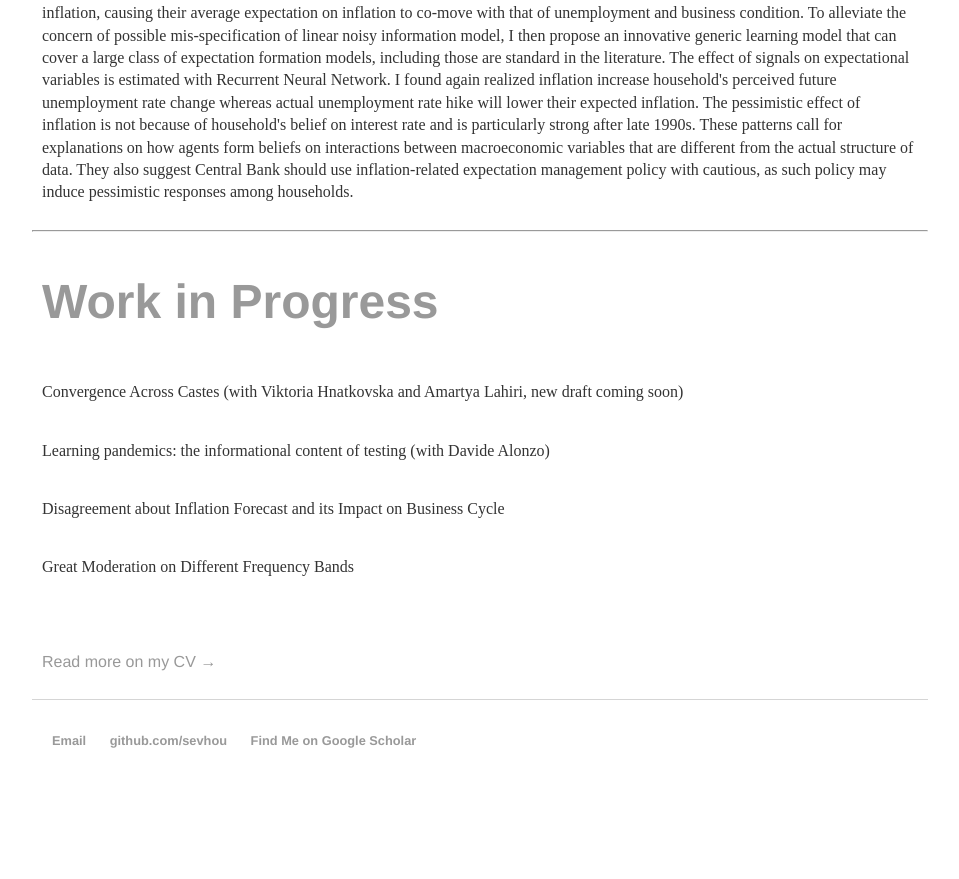
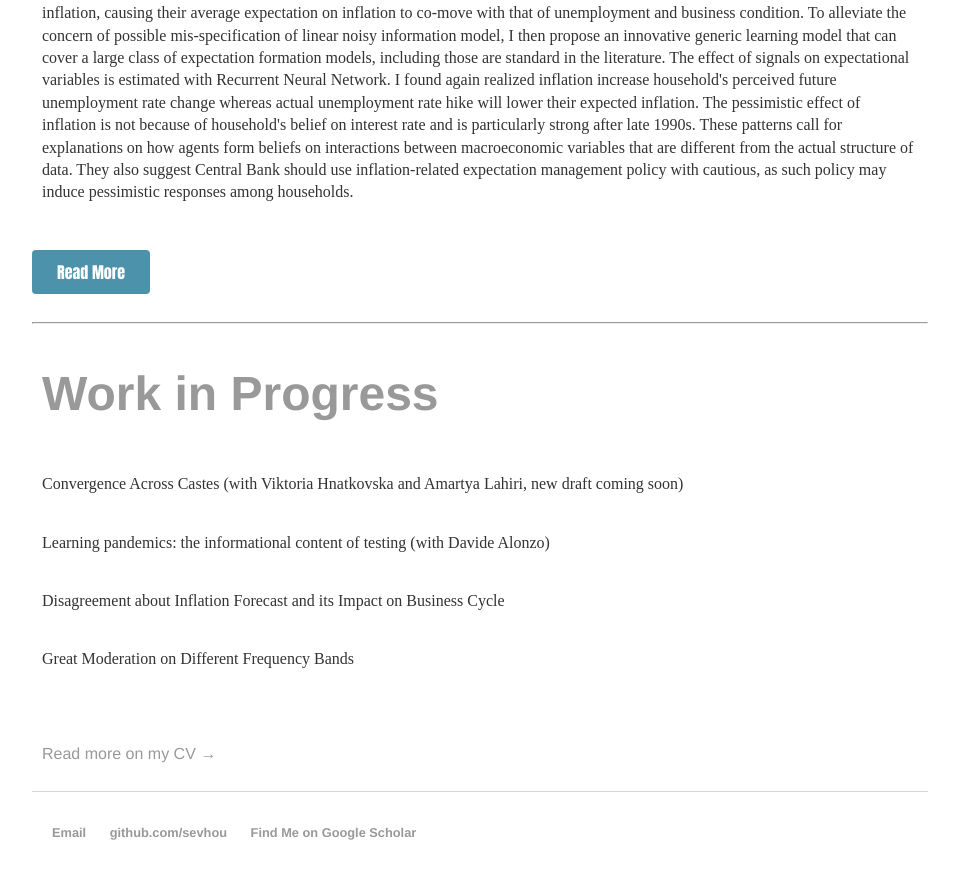
Before and after one commit to sevhou/sevhou.github.io, a Jekyll site: the page built from research/index.html, in a window 1280 px wide and 900 px high, scrolled down 1469 px. Shown: the top 879 px of the window, without its empty margins (160-1119 px from the left). Built offline with Jekyll 4.4.1, drawn with Linux system fonts in a browser that asks for light colours; before the commit the page ends 2297 px from its top, so only the background shows below that.

Commit message:
Update index.html

```diff
--- a/research/index.html
+++ b/research/index.html
@@ -69,6 +69,7 @@ title: Research
 			policy may induce pessimistic responses among households.
 
 		</p>
+		<a href="https://sevhou.github.io/research/Learning_with_RNN_Sev_latest.pdf" class="bluebutton">Read More</a>
 		<hr>
 
 	<h1 class="wip">Work in Progress</h1>
```
